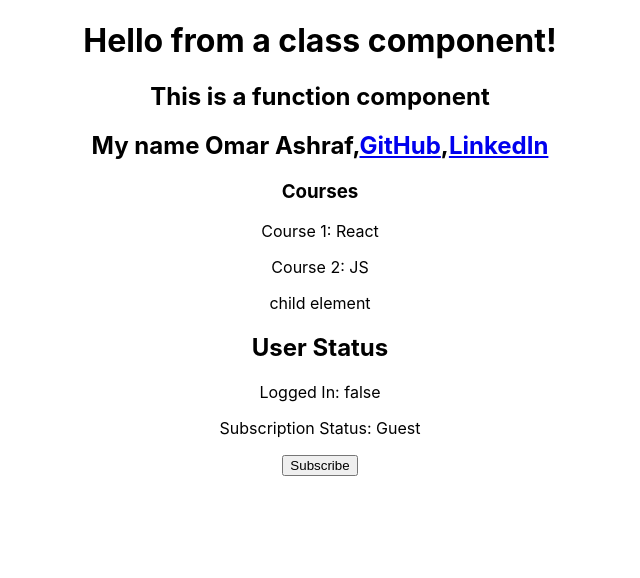
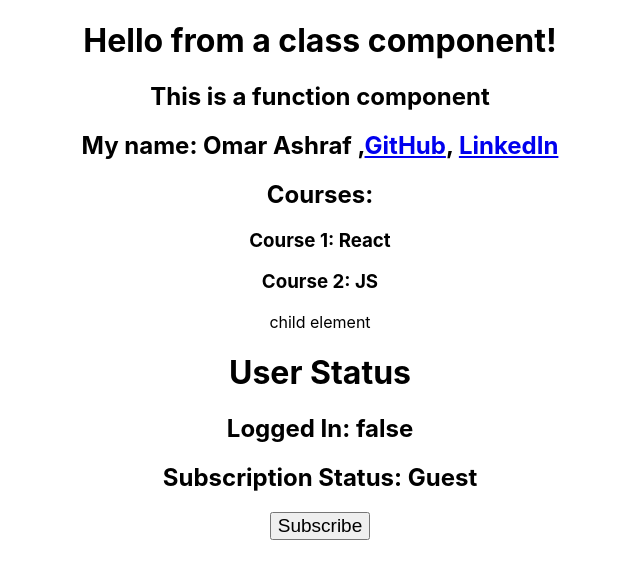
Before and after one commit to OmarAshraf1911/react-labs, a React (Create React App) app: page / in a window 1280 px wide. Shown: the top 578 px of the page, without its empty margins (320-960 px from the left). Built offline with nearby package versions, Linux system fonts and the light colour scheme.

Commit message:
Upload files

```diff
--- a/src/Component/ClassProps.js
+++ b/src/Component/ClassProps.js
@@ -5,9 +5,9 @@ class ClassProps extends Component {
     const { course1, course2, children } = this.props;
     return (
       <div>
-        <h3>Courses</h3>
-        <p>Course 1: {course1}</p>
-        <p>Course 2: {course2}</p>
+        <h2>Courses:</h2>
+        <h3>Course 1: {course1}</h3>
+        <h3>Course 2: {course2}</h3>
         {children}
       </div>
     );
--- a/src/Component/FunctionalProps.js
+++ b/src/Component/FunctionalProps.js
@@ -4,7 +4,8 @@ const FunctionalProps = (props) => {
   return (
     <div>
       <h2>
-        My name {props.fname} {props.lname},<a href="{props.github}">GitHub</a>,
+        My name: {props.fname} {props.lname} ,
+        <a href="{props.github}">GitHub</a>,{" "}
         <a href="{props.LinkedIn}">LinkedIn</a>
       </h2>
     </div>
--- a/src/Component/UserSubscription.js
+++ b/src/Component/UserSubscription.js
@@ -1,5 +1,7 @@
 import React, { Component } from "react";
-
+const font = {
+  fontSize: "19px",
+};
 class UserSubscription extends Component {
   constructor(props) {
     super(props);
@@ -21,10 +23,12 @@ class UserSubscription extends Component {
 
     return (
       <div>
-        <h2>User Status</h2>
-        <p>Logged In: {isLoggedIn ? "true" : "false"}</p>
-        <p>Subscription Status: {subscription}</p>
-        <button onClick={this.handleSubscription}>Subscribe</button>
+        <h1>User Status</h1>
+        <h2>Logged In: {isLoggedIn ? "true" : "false"}</h2>
+        <h2>Subscription Status: {subscription}</h2>
+        <button style={font} onClick={this.handleSubscription}>
+          Subscribe
+        </button>
       </div>
     );
   }
```
